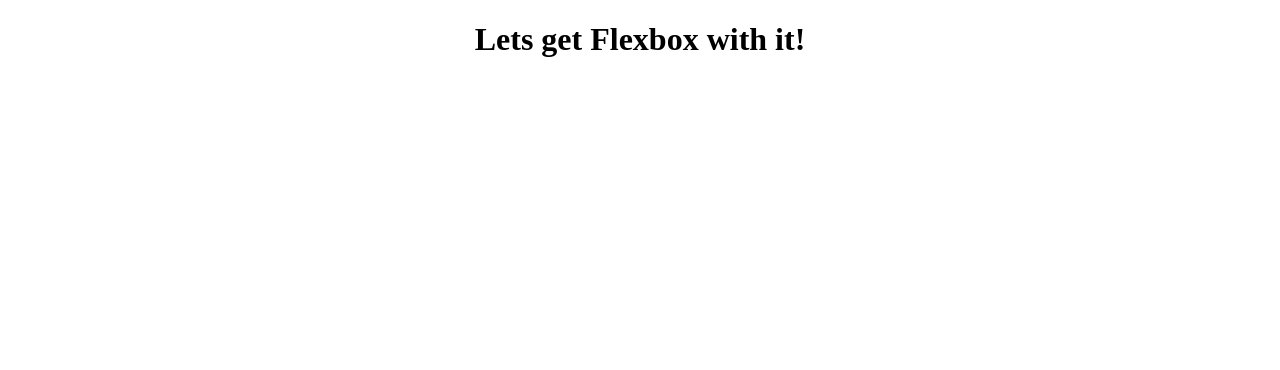
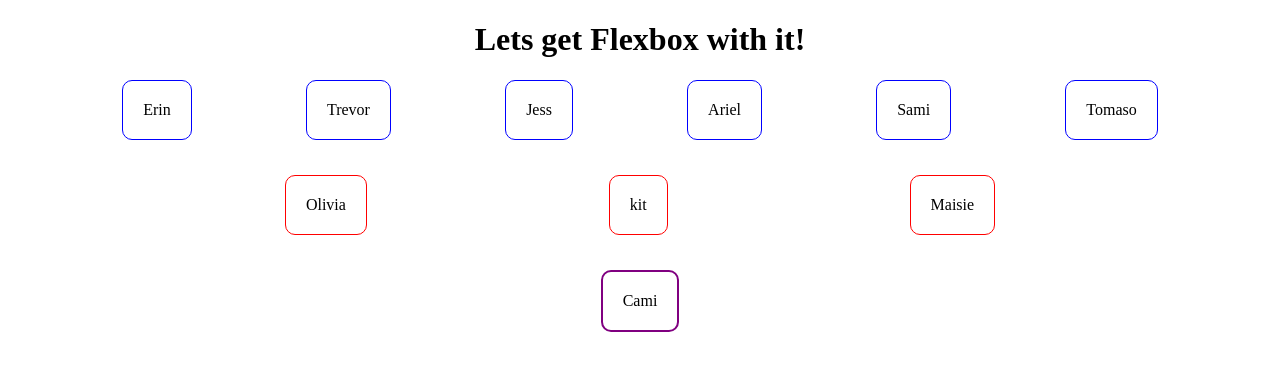
Before and after one commit to Cami95/gettin-flexbox, a plain HTML site: page index.html in a window 1280 px wide. Drawn offline with Linux system fonts and the light colour scheme.

Commit message:
added more names to index

```diff
--- a/index.html
+++ b/index.html
@@ -8,5 +8,21 @@
   </head>
   <body>
     <h1>Lets get Flexbox with it!</h1>
+    <div class="friends">
+      <div class="true">Erin</div>
+      <div class="true">Trevor</div>
+      <div class="true">Jess</div>
+      <div class="true">Ariel</div>
+      <div class="true">Sami</div>
+      <div class="true">Tomaso</div>
+    </div>
+    <div class="new-friends">
+      <div class="new">Olivia</div>
+      <div class="new">kit</div>
+      <div class="new">Maisie</div>
+    </div>
+    <div class="my-name">
+      <div class="name">Cami</div>
+    </div>
   </body>
 </html>
--- a/style.css
+++ b/style.css
@@ -1,3 +1,40 @@
 h1{
     text-align: center;
 }
+
+.friends {
+    display: flex;
+    justify-content: space-evenly;
+}
+
+.true{
+    border: 1px solid blue;
+    border-radius: 10px;
+    padding: 20px;
+
+}
+
+
+.new-friends{
+    display: flex;
+    justify-content: space-evenly;
+    padding: 35px;
+}
+
+.new{
+    border: 1px solid red;
+    border-radius: 10px;
+    padding: 20px;
+
+}
+
+.my-name{
+    display: flex;
+    justify-content: space-evenly;
+}
+
+.name{
+    border: 2px solid purple;
+    border-radius: 10px;
+    padding: 20px;
+}
```
